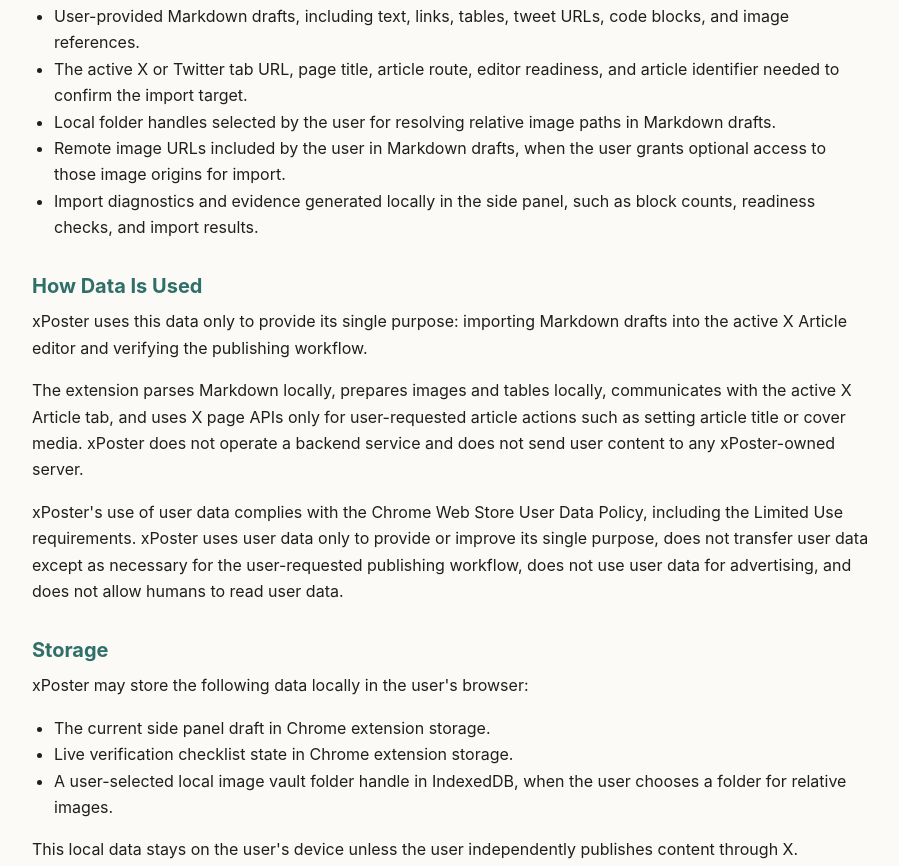
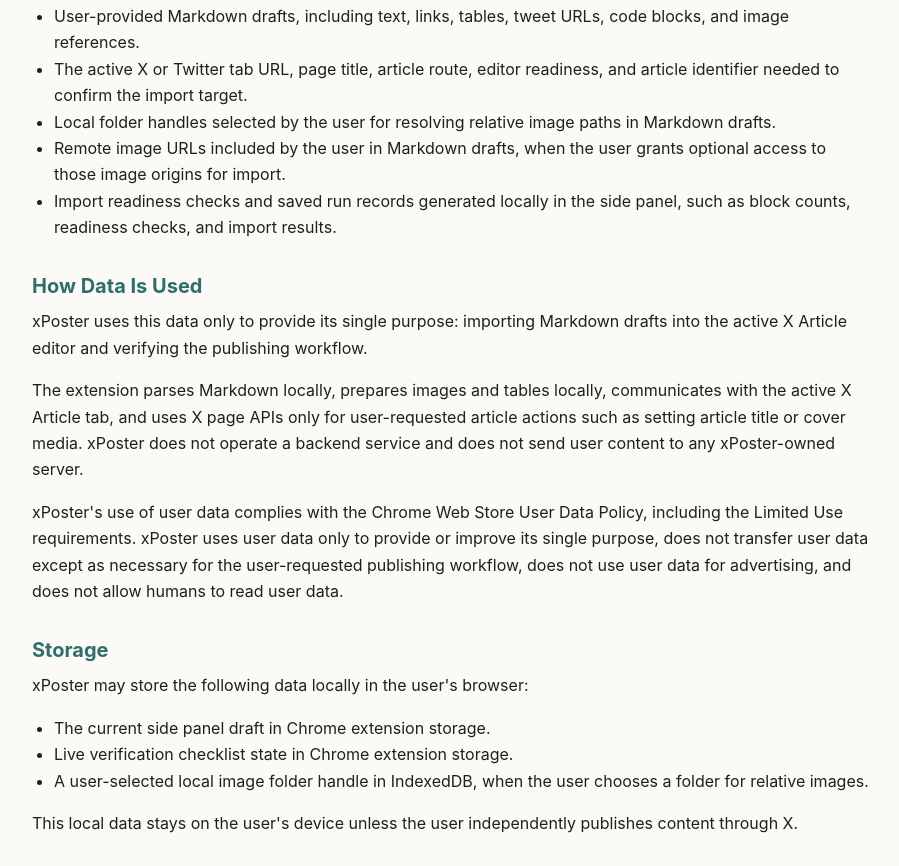
Before and after one commit to nevertoday/xposter-privacy, a plain HTML site: page index.html in a window 1280 px wide. Shown: the part 396-1262 px from the top of the page, without its empty margins (188-1087 px from the left). Drawn offline with Linux system fonts and the light colour scheme.

Commit message:
Clarify xPoster privacy wording
Refresh the published privacy page to match the current xPoster side panel language and replace internal vault/evidence wording with local image folder and saved run records.

Constraint: Chrome Web Store submission uses this GitHub Pages URL as the public privacy policy.\nConfidence: high\nScope-risk: narrow\nTested: Local policy HTML inspected before publish\nNot-tested: GitHub Pages propagation before this commit

```diff
--- a/index.html
+++ b/index.html
@@ -91,7 +91,7 @@
         <li>The active X or Twitter tab URL, page title, article route, editor readiness, and article identifier needed to confirm the import target.</li>
         <li>Local folder handles selected by the user for resolving relative image paths in Markdown drafts.</li>
         <li>Remote image URLs included by the user in Markdown drafts, when the user grants optional access to those image origins for import.</li>
-        <li>Import diagnostics and evidence generated locally in the side panel, such as block counts, readiness checks, and import results.</li>
+        <li>Import readiness checks and saved run records generated locally in the side panel, such as block counts, readiness checks, and import results.</li>
       </ul>
 
       <h2>How Data Is Used</h2>
@@ -116,7 +116,7 @@
       <ul>
         <li>The current side panel draft in Chrome extension storage.</li>
         <li>Live verification checklist state in Chrome extension storage.</li>
-        <li>A user-selected local image vault folder handle in IndexedDB, when the user chooses a folder for relative images.</li>
+        <li>A user-selected local image folder handle in IndexedDB, when the user chooses a folder for relative images.</li>
       </ul>
       <p>This local data stays on the user's device unless the user independently publishes content through X.</p>
 
@@ -151,7 +151,7 @@
       <h2>User Control</h2>
       <p>
         Users can clear locally stored extension data through Chrome's extension storage controls or by removing the
-        extension. Users can also clear the local image vault setting from the xPoster side panel.
+        extension. Users can also clear the local image folder setting from the xPoster side panel.
       </p>
 
       <h2>Contact</h2>
```
Also changed, not shown: 1 other file.
